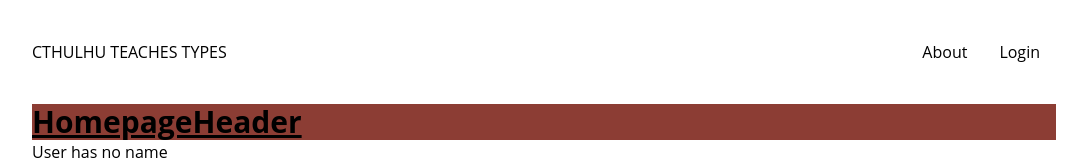
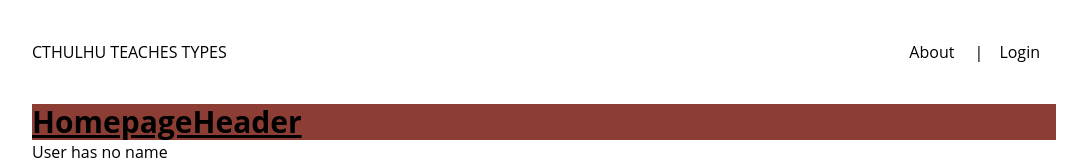
Before and after one commit to maxwellsquared/cthulhu-teaches-typing, a React (Create React App) app: page / in a window 1280 px wide. Shown: the top 160 px of the page, without its empty margins (96-1183 px from the left). Built offline with nearby package versions, Linux system fonts and the light colour scheme.

Commit message:
Nav created

```diff
--- a/src/components/Home.jsx
+++ /dev/null
@@ -1,14 +0,0 @@
-import LayoutWrapper from './LayoutWrapper';
-import TypingField from './TypingField';
-import HomepageHeader from './HomepageHeader';
-
-const Home = () => {
-  return (
-    <LayoutWrapper>
-      <HomepageHeader />
-      <TypingField />
-    </LayoutWrapper>
-  );
-};
-
-export default Home;
--- a/src/components/LayoutWrapper.jsx
+++ b/src/components/LayoutWrapper.jsx
@@ -2,34 +2,13 @@
 // imported into App.js
 import SectionContainer from './SectionContainer';
 import HomepageHeader from './HomepageHeader';
+import Nav from './Nav';
 
 const LayoutWrapper = ({ children }) => {
   return (
     <SectionContainer>
       <div className="flex h-screen flex-col justify-between font-sans">
-        <header className="flex items-center justify-between py-10">
-          <div>
-            <div className="flex items-center justify-between">
-              <div className="mr-3">CTHULHU TEACHES TYPES</div>
-            </div>
-          </div>
-          <div className="flex items-center text-base leading-5">
-            <div className="hidden sm:block">
-              {['About'].map((link) => (
-                <a key={link} href={'/about'} className="p-1 font-medium sm:p-4">
-                  {link}
-                </a>
-              ))}
-            </div>
-            <div className="hidden sm:block">
-              {['Login'].map((link) => (
-                <a key={link} href={'/login'} className="p-1 font-medium sm:p-4">
-                  {link}
-                </a>
-              ))}
-            </div>
-          </div>
-        </header>
+        <Nav />
         <main className="mb-auto">{children}</main>
         {/* <Footer /> */}
       </div>
--- /dev/null
+++ b/src/components/Nav.jsx
@@ -0,0 +1,29 @@
+import React from 'react';
+import { Link } from 'react-router-dom';
+
+const Nav = () => {
+  return (
+    <header className="flex items-center justify-between py-10">
+      <div>
+        <div className="flex items-center justify-between">
+          <div className="mr-3">CTHULHU TEACHES TYPES</div>
+        </div>
+      </div>
+      <div className="flex items-center text-base leading-5">
+        <div className="hidden sm:block">
+          <Link to="/about" className="p-1 font-medium sm:p-4">
+            About
+          </Link>{' '}
+          |{' '}
+        </div>
+        <div className="hidden sm:block">
+          <Link to="/login" className="p-1 font-medium sm:p-4">
+            Login
+          </Link>
+        </div>
+      </div>
+    </header>
+  );
+};
+
+export default Nav;
--- /dev/null
+++ b/src/routes/Home.jsx
@@ -0,0 +1,14 @@
+import LayoutWrapper from '../components/LayoutWrapper';
+import TypingField from '../components/TypingField';
+import HomepageHeader from '../components/HomepageHeader';
+
+const Home = () => {
+  return (
+    <LayoutWrapper>
+      <HomepageHeader />
+      <TypingField />
+    </LayoutWrapper>
+  );
+};
+
+export default Home;
--- a/src/components/Login.jsx
+++ b/src/routes/Login.jsx
@@ -2,8 +2,8 @@ import React, { Fragment, useEffect, useState } from 'react';
 import axios from 'axios';
 import { UserContext } from '../helpers/context';
 import { useContext, useRef } from 'react';
-import LayoutWrapper from './LayoutWrapper';
-import TypingField from './TypingField';
+import LayoutWrapper from '../components/LayoutWrapper';
+import TypingField from '../components/TypingField';
 import { Routes, Route } from 'react-router-dom';
 
 function Login() {
```
Also changed, not shown: src/App.js (+4 -3 lines), src/routes/About.jsx (renamed from src/components/About/About.jsx).
